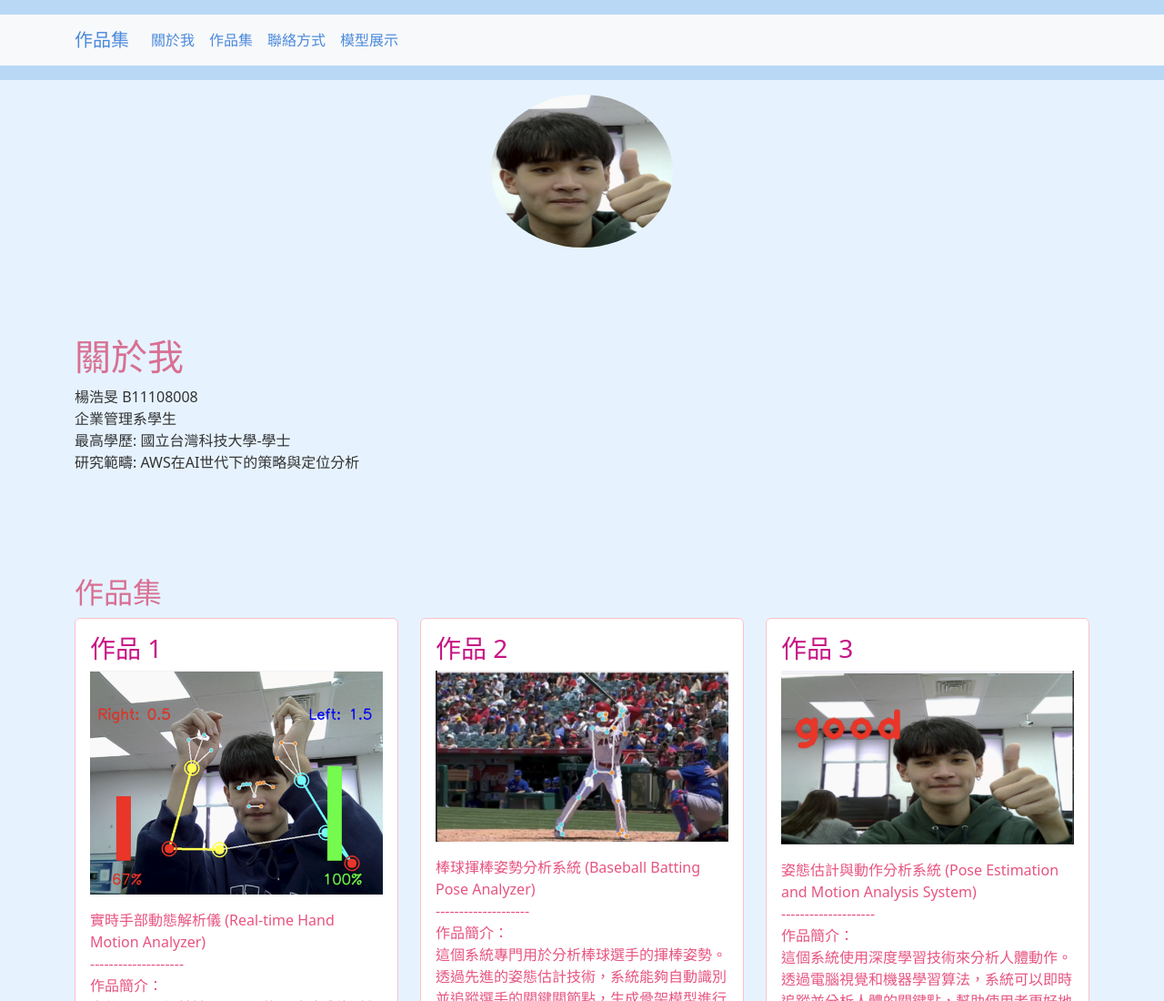
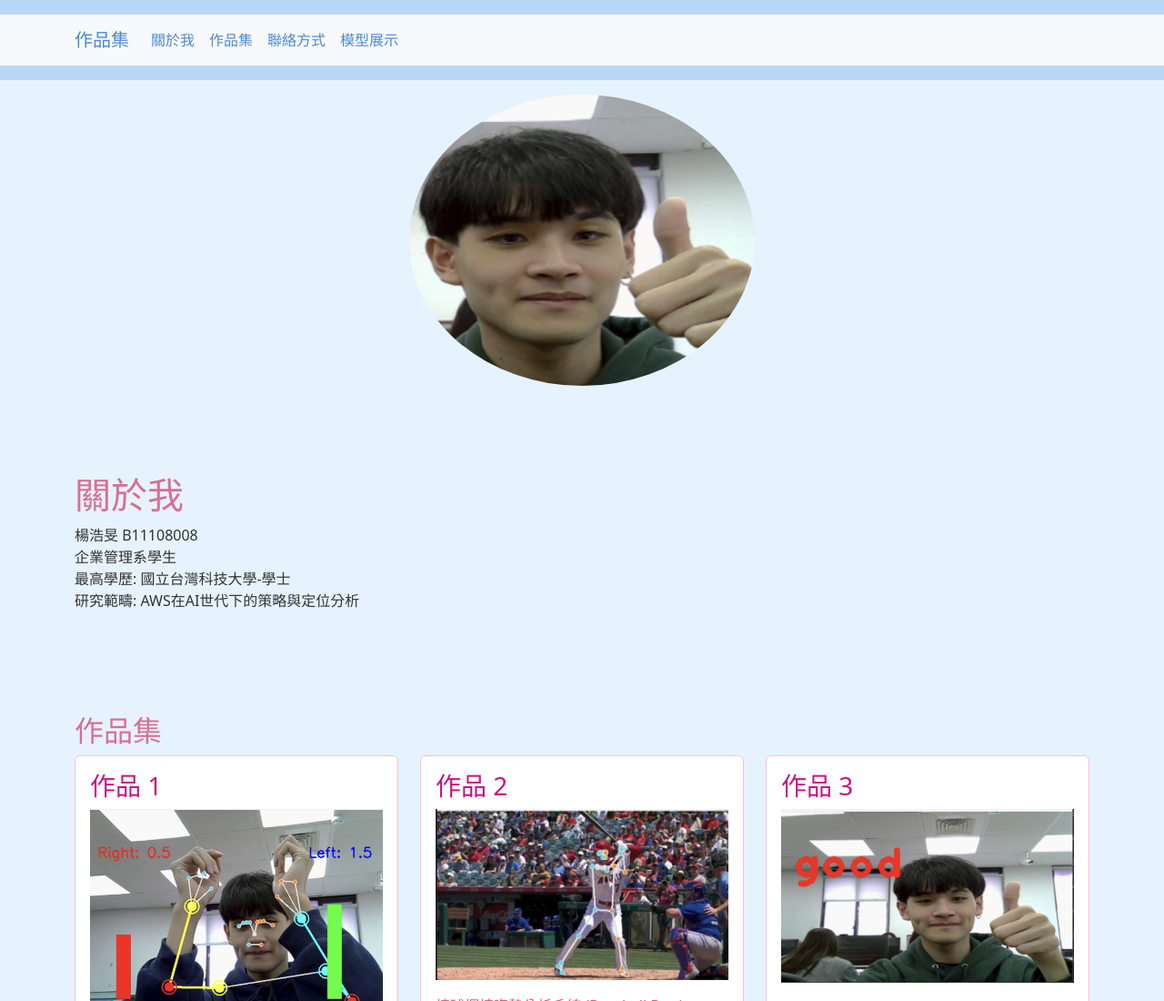
Before and after one commit to NEO1717/NEO1717.github.io, a plain HTML site: page index.html in a window 1280 px wide. Shown: the top 1100 px of the page at 91% size. Drawn offline with nearby package versions, Linux system fonts and the light colour scheme.

Commit message:
Update index.html

```diff
--- a/index.html
+++ b/index.html
@@ -28,7 +28,7 @@
     </nav>
   </header>
   <div class="container mt-3 text-center">
-    <img src="Photo/photo0.png" alt="Personal Photo" class="img-fluid rounded-circle" style="max-width: 200px;">
+    <img src="Photo/photo0.png" alt="Personal Photo" class="img-fluid rounded-circle" style="max-width: 400px;">
   </div>
 
   <main class="container mt-5">
```
